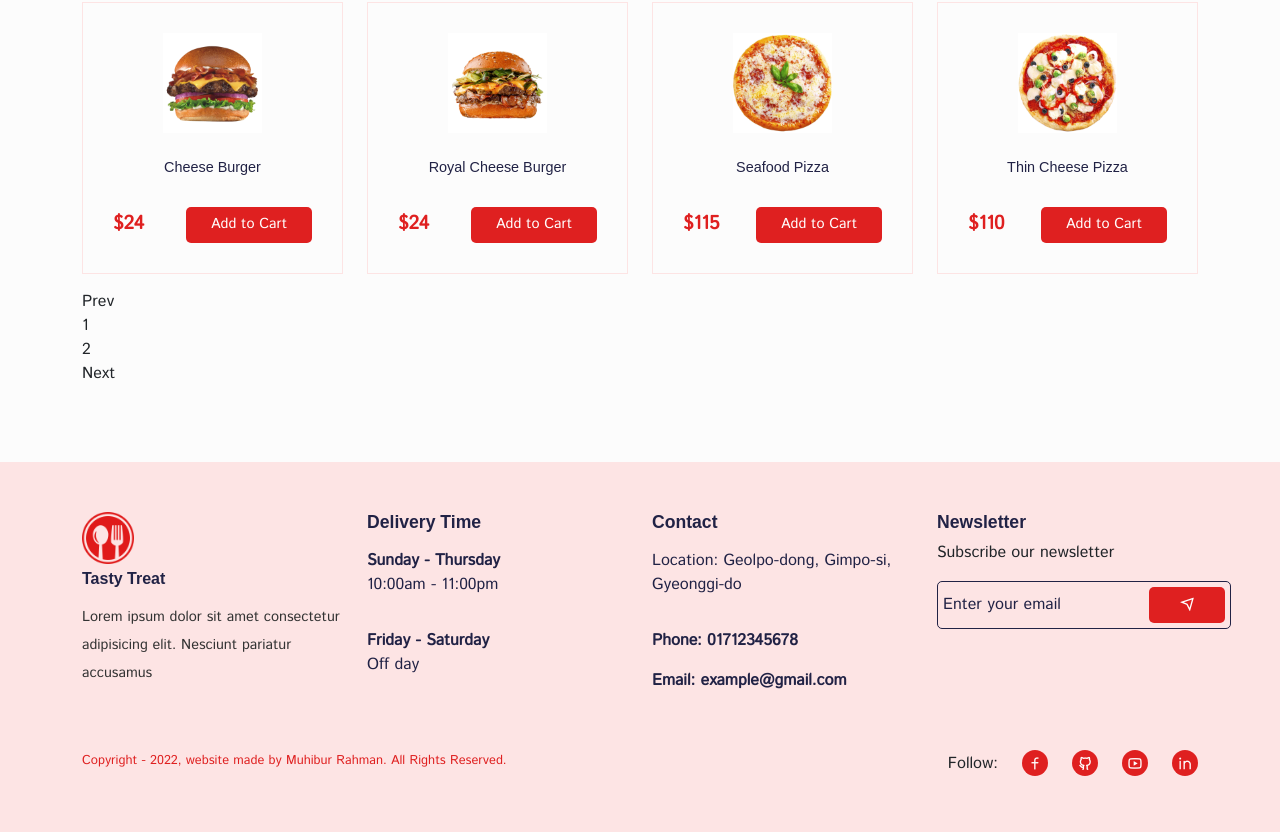
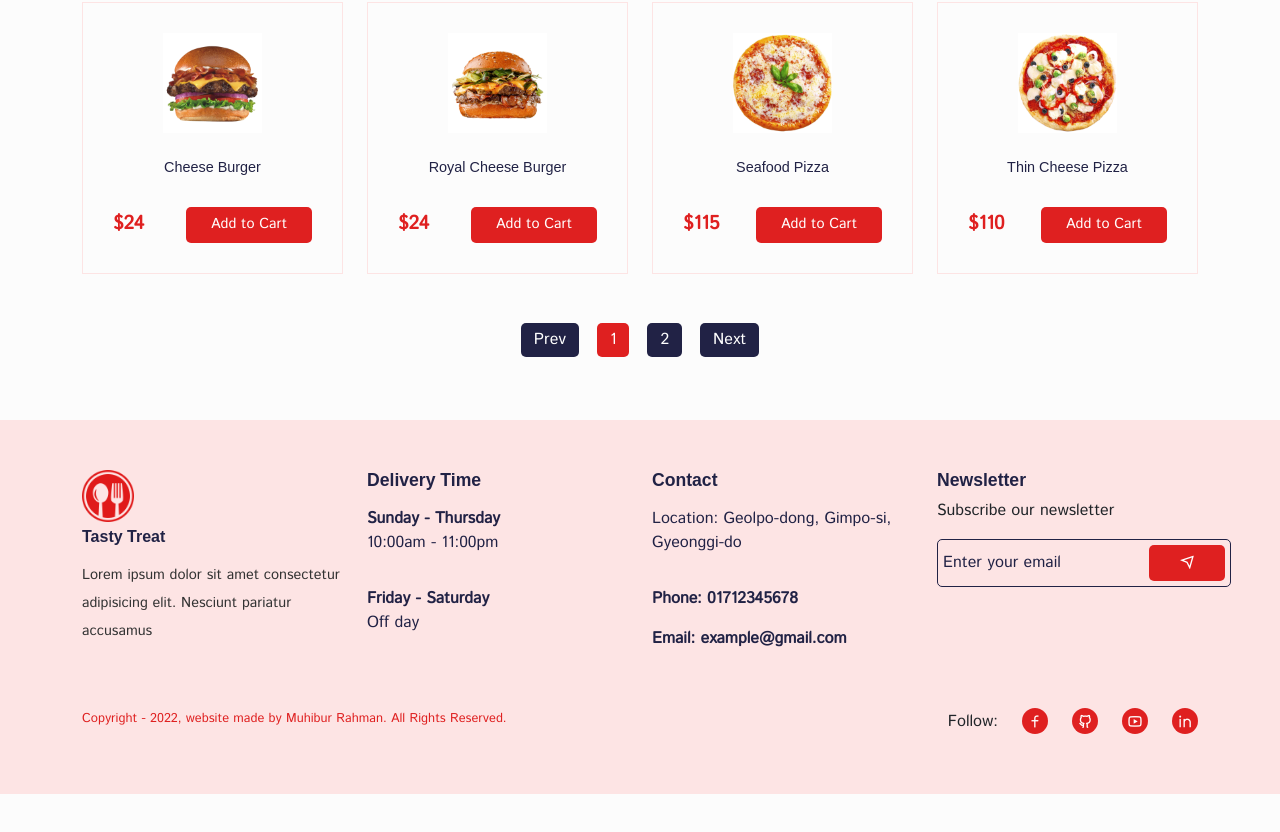
Before and after one commit to rara-record/pizzaman, a React (Create React App) app: page /foods in a window 1280 px wide. Shown: the part 742-1574 px from the top of the page. After the commit the page ends 1536 px from the top, so only its background shows below. Built offline with nearby package versions, Linux system fonts and the light colour scheme; a web font is replaced by a local one.

Commit message:
[set] 불필요한 import문 삭제

```diff
--- a/src/components/UI/ProductCard/index.jsx
+++ b/src/components/UI/ProductCard/index.jsx
@@ -1,4 +1,3 @@
-import { useCallback } from 'react'
 import { Link } from 'react-router-dom'
 import { useDispatch } from 'react-redux'
 
--- a/src/style.css
+++ b/src/style.css
@@ -591,4 +591,29 @@ ol {
     width: 100% !important;
     font-size: 0.8rem; } }
 
+.paginationBtns {
+  width: 80%;
+  height: 40px;
+  margin: auto;
+  display: flex;
+  align-items: center;
+  justify-content: center;
+  column-gap: 0.5rem;
+  list-style: none;
+  margin-top: 30px; }
+  .paginationBtns a {
+    padding: 5px 13px;
+    background: #212245;
+    color: #fff !important;
+    border-radius: 5px;
+    display: flex;
+    align-items: center;
+    justify-content: center;
+    cursor: pointer;
+    margin: 5px; }
+    .paginationBtns a:hover {
+      background: #df2020; }
+  .paginationBtns .paginateActive a {
+    background: #df2020; }
+
 /*# sourceMappingURL=style.css.map */
```
Also changed, not shown: 1 other file (tests, documents, lock files or other folders).
